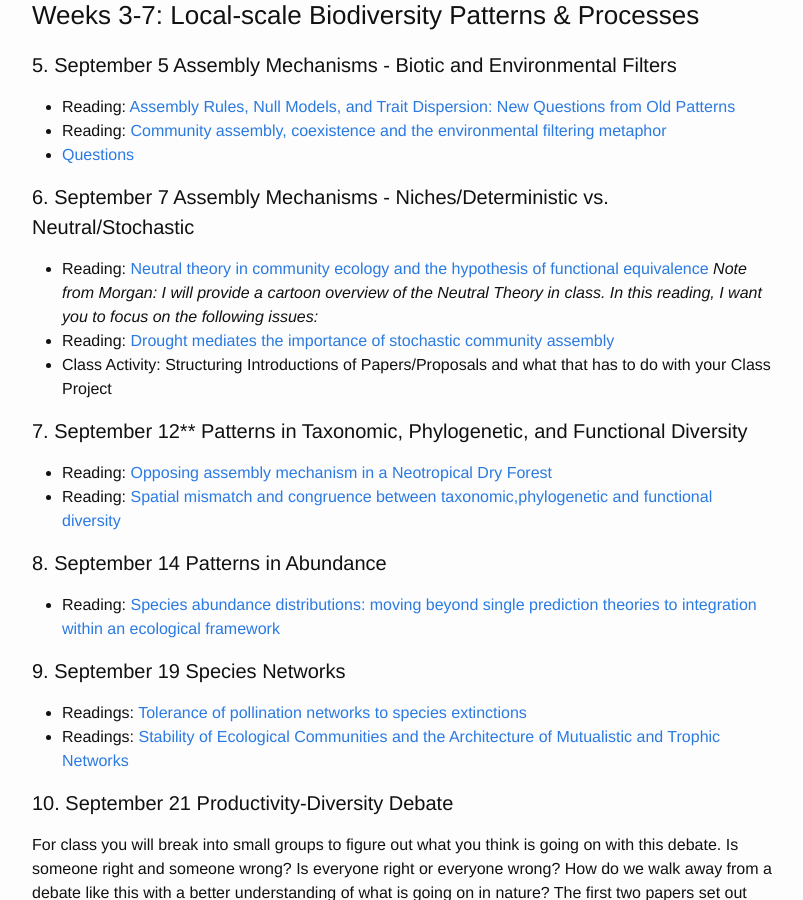
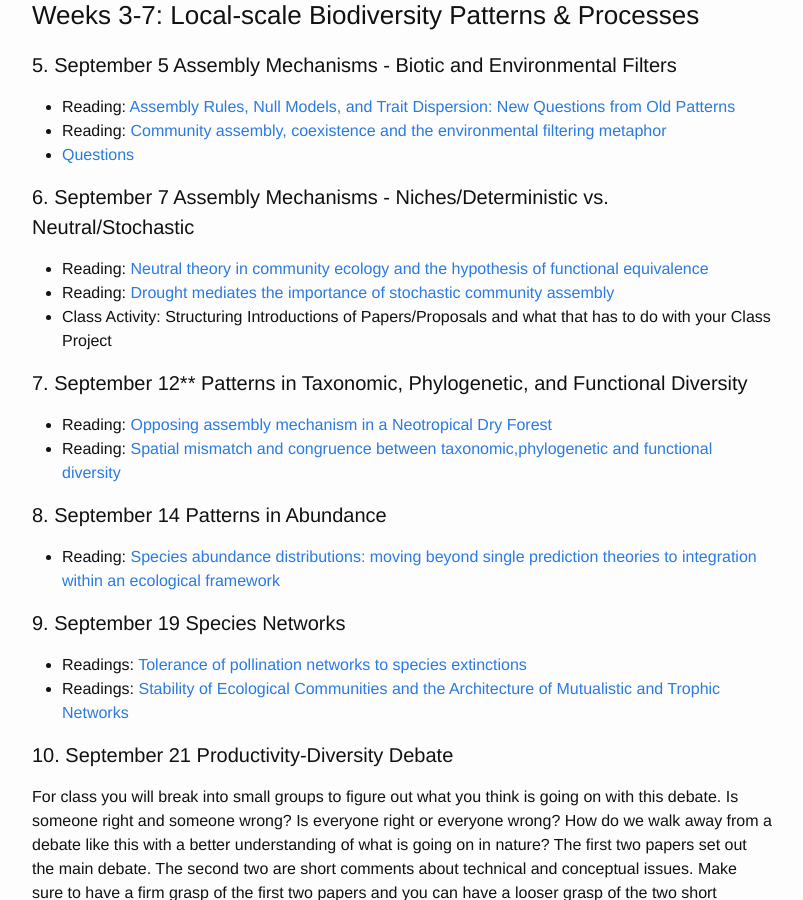
Before and after one commit to skmorgane/biodiversity-course, a Jekyll site: the page built from schedule.md, in a window 1280 px wide and 900 px high, scrolled down 1136 px. Shown: the whole window, without its empty margins (238-1041 px from the left). Built offline with Jekyll 4.4.1, drawn with Linux system fonts in a browser that asks for light colours.

Commit message:
Update schedule.md

```diff
--- a/schedule.md
+++ b/schedule.md
@@ -43,7 +43,7 @@ I added a paper for Thursday but DON'T PANIC. This is just one of the papers fro
 * [Questions]({{ site.baseurl }}/questions/class5)
 
 #### 6. September 7 Assembly Mechanisms - Niches/Deterministic vs. Neutral/Stochastic
-* Reading: [Neutral theory in community ecology and the hypothesis of functional equivalence](https://doi.org/10.1111/j.0269-8463.2005.00965.x) *Note from Morgan: I will provide a cartoon overview of the Neutral Theory in class. In this reading, I want you to focus on the following issues:*
+* Reading: [Neutral theory in community ecology and the hypothesis of functional equivalence](https://doi.org/10.1111/j.0269-8463.2005.00965.x)
 * Reading: [Drought mediates the importance of stochastic community assembly](https://doi.org/10.1073/pnas.0704350104)
 * Class Activity: Structuring Introductions of Papers/Proposals and what that has to do with your Class Project
 
```
